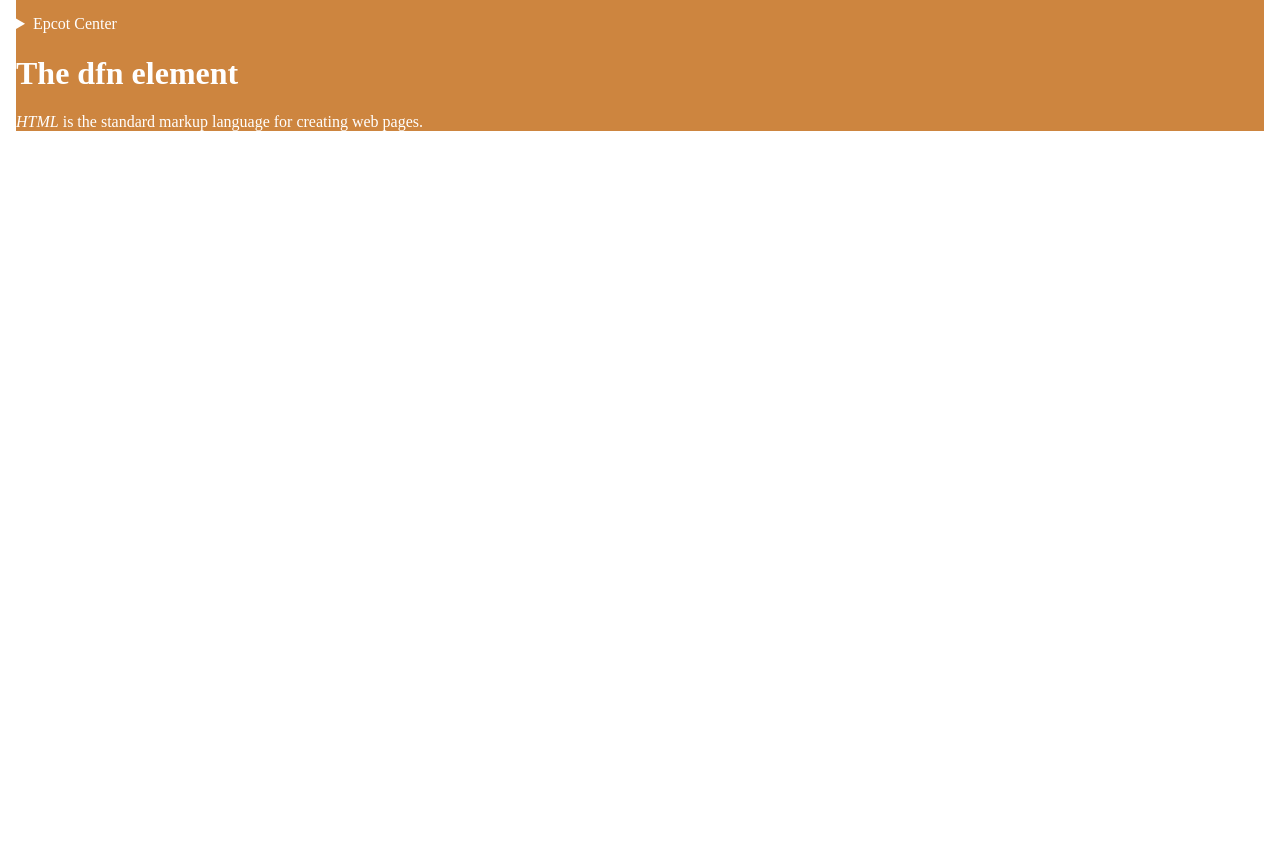
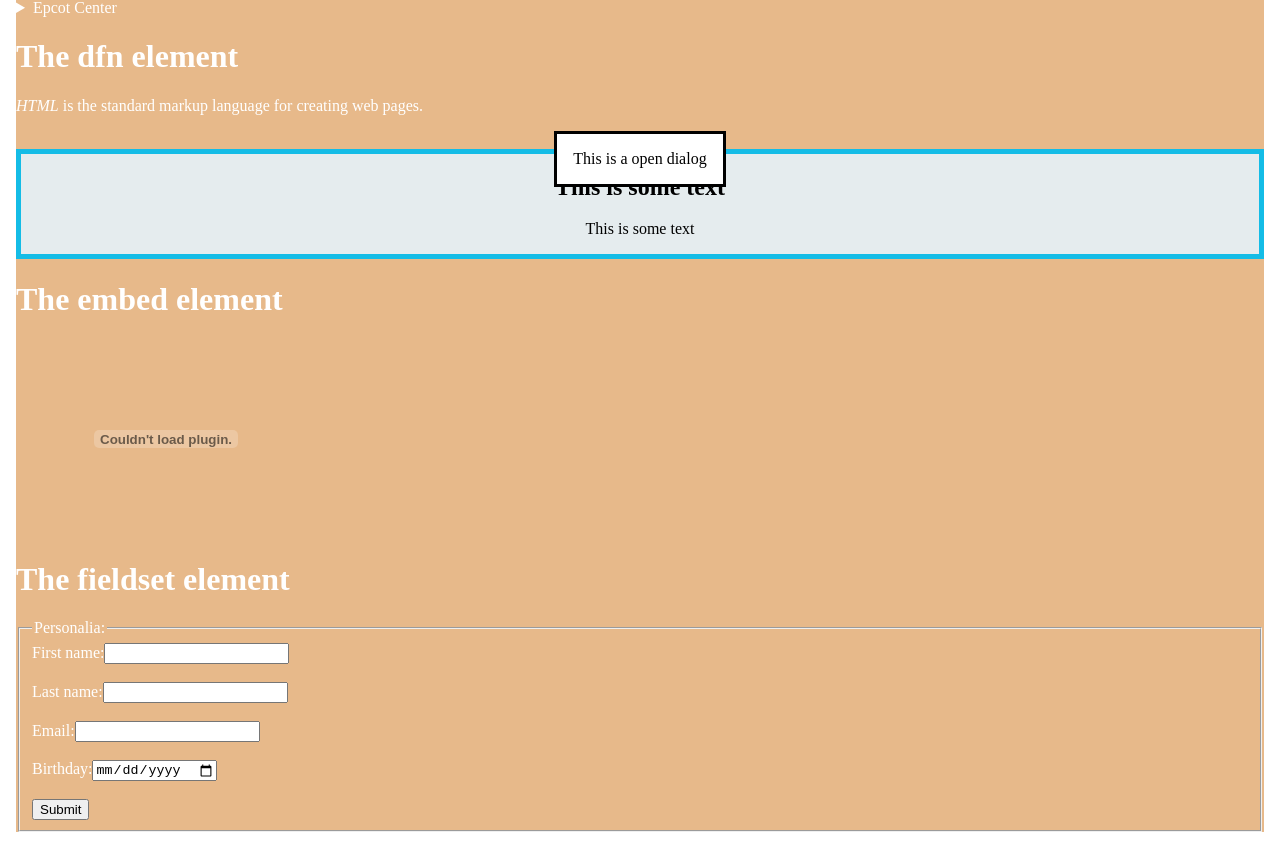
Before and after one commit to bhaskarpatnam/angular-Demo-html, an Angular app: page / in a window 1280 px wide. Shown: the part 1110-1958 px from the top of the page. Before the commit the page ends 1257 px from the top, so only its background shows below. Built offline with nearby package versions, Linux system fonts and the light colour scheme.

Commit message:
2 files modified

```diff
--- a/src/app/app.component.css
+++ b/src/app/app.component.css
@@ -1,7 +1,7 @@
 body{
   font-family: Times New Roman;
   color:white;
-  background-color:peru;
+  background-color:rgb(231, 185, 138);
 }
 .btn1Color {
   color: blue;
@@ -16,3 +16,11 @@ table,th,td{
     margin-left: 40px;
     color:blue;
   }
+
+  .mydiv{
+    border:5px solid rgb(20, 188, 230);
+    background-color:rgb(229, 236, 238);
+    text-align:center;
+    color: black;
+
+  }
--- a/src/app/app.component.html
+++ b/src/app/app.component.html
@@ -43,7 +43,7 @@ table,th,td {
 <tr>
 </table>
 <button type="button" onclick="alert('Ok GOOGLE')" class="btn1Color">Click Me!</button>
-<ul>
+<ul style="line-height:80%">
   <li>User <bdi>hrefs</bdi>: 60 points</li>
   <li>User <bdi>jdoe</bdi>: 80 points</li>
   <li>User <bdi>إيان</bdi>: 90 points</li>
@@ -92,8 +92,34 @@ For 50 years, WWF has been protecting the future of nature. The world's leading
 </details>
 
 <h1>The dfn element</h1>
-
 <p><dfn>HTML</dfn> is the standard markup language for creating web pages.</p>
 
+<dialog open>This is a open dialog</dialog><br/>
+
+<div class="mydiv">
+  <h2>This is some text</h2>
+  <p>This is some text</p>
+</div>
+
+
+<h1>The embed element</h1>
+<embed type="https://www.w3schools.com/tags/pic_trulli.jpg" src="pic_trulli.jpg" width="300" height="200">
+
+  <h1>The fieldset element</h1>
+
+<form action="/action_page.php">
+ <fieldset>
+  <legend>Personalia:</legend>
+  <label for="fname">First name:</label>
+  <input type="text" id="fname" name="fname"><br><br>
+  <label for="lname">Last name:</label>
+  <input type="text" id="lname" name="lname"><br><br>
+  <label for="email">Email:</label>
+  <input type="email" id="email" name="email"><br><br>
+  <label for="birthday">Birthday:</label>
+  <input type="date" id="birthday" name="birthday"><br><br>
+  <input type="submit" value="Submit">
+ </fieldset>
+</form>
 </body>
 </html>
```
